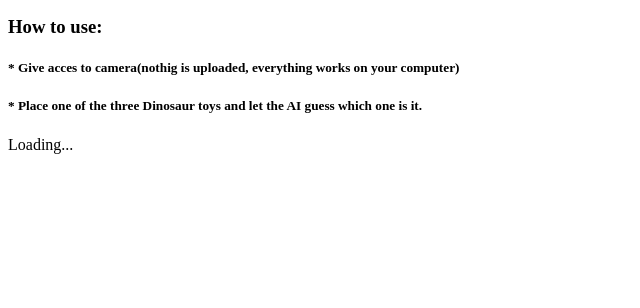
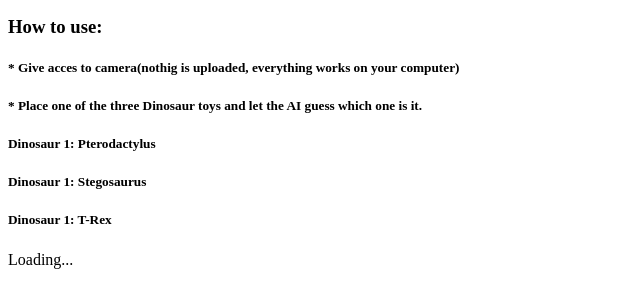
Before and after one commit to XaviXE/Dinosaur-detector-with-Teachable-Machine, a plain HTML site: page index.html in a window 1280 px wide. Shown: the part 106-414 px from the top of the page, without its empty margins (0-640 px from the left). Drawn offline with nearby package versions, Linux system fonts and the light colour scheme; a script that the page names is missing.

Commit message:
Update index.html
Added context to the dinosaurs

```diff
--- a/index.html
+++ b/index.html
@@ -79,6 +79,9 @@
     <h3>How to use:</h3>
     <h5>* Give acces to camera(nothig is uploaded, everything works on your computer)</h5>
     <h5>* Place one of the three Dinosaur toys and let the AI guess which one is it.</h5>
+    <h5>Dinosaur 1: Pterodactylus</h5>
+    <h5>Dinosaur 1: Stegosaurus</h5>
+    <h5>Dinosaur 1: T-Rex</h5>
 
 </body>
 </html>
```
